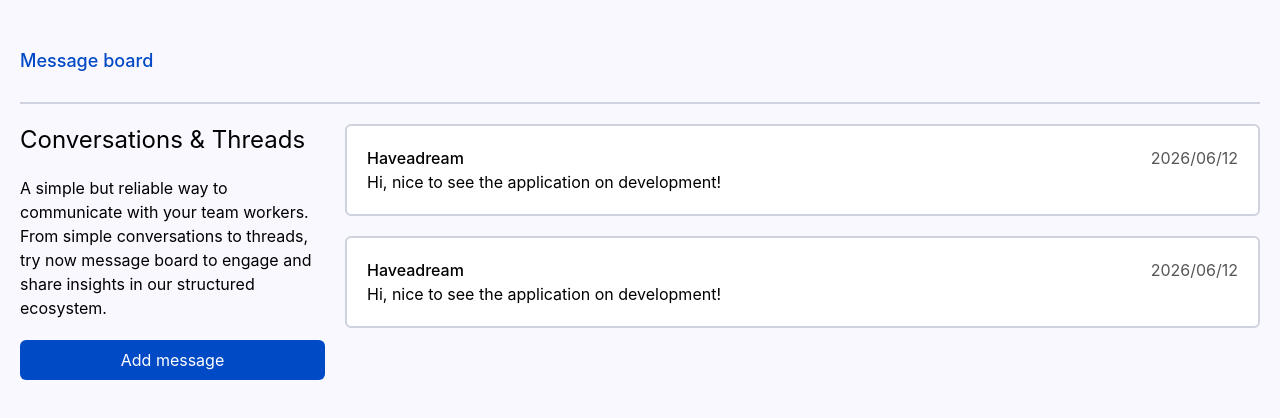
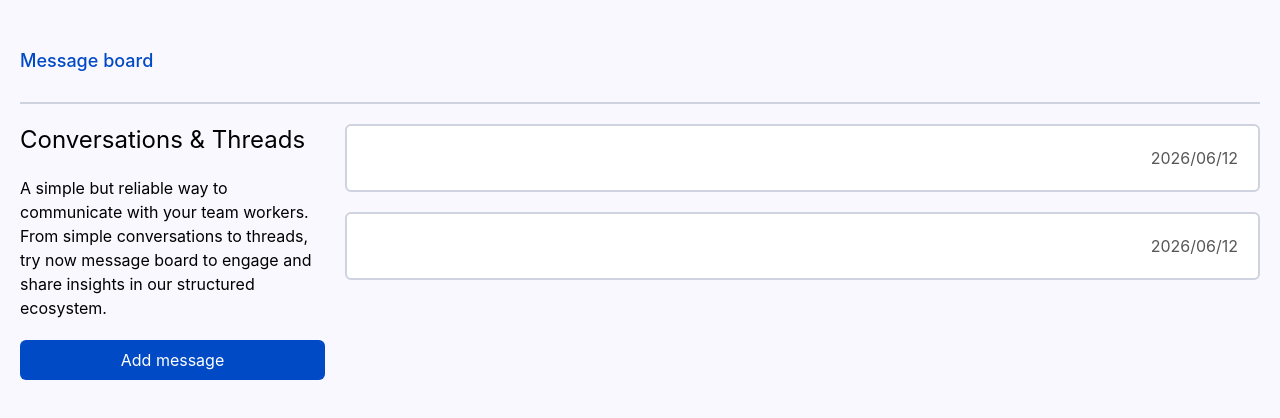
Before and after one commit to Haveadream1/message-board, a React (Vite) app in the folder client/: page / in a window 1280 px wide. Shown: the top 418 px of the page. Built offline with nearby package versions, Linux system fonts and the light colour scheme.

Commit message:
feat: add interface for props

```diff
--- a/client/src/components/Message.tsx
+++ b/client/src/components/Message.tsx
@@ -1,11 +1,16 @@
-export default function Message() {
+interface MessageProps {
+    username: string;
+    message: string;
+}
+
+export default function Message({ username, message }: MessageProps) {
     return (
         <div className="p-5 bg-white border-2 rounded-md border-light-grey">
             <div className="flex justify-between">
-                <p className="font-medium">Haveadream</p>
+                <p className="font-medium">{username}</p>
                 <p className="text-grey">2026/06/12</p>
             </div>
-            <p>Hi, nice to see the application on development!</p>
+            <p>{message}</p>
         </div>
     )
 }
```
